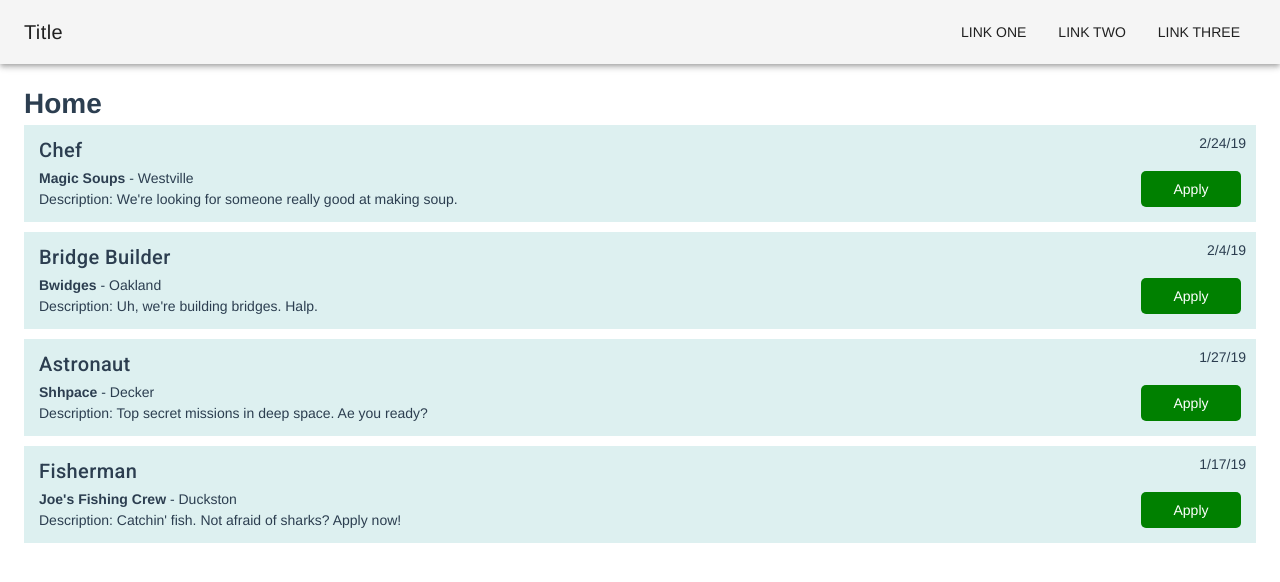
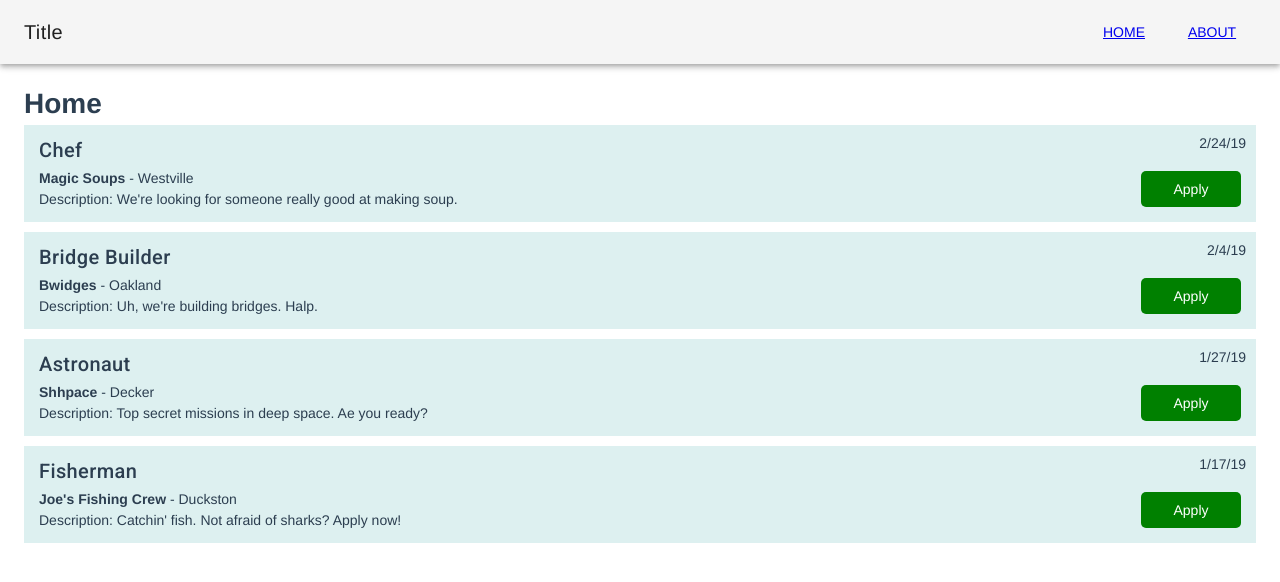
Before and after one commit to WindowDump/umass-cs320-c-lions, a Vue app in the folder frontend/: page / in a window 1280 px wide. Shown: the top 582 px of the page. Built offline with nearby package versions, Linux system fonts and the light colour scheme.

Commit message:
Updated navbar with routing links

```diff
--- a/frontend/src/App.vue
+++ b/frontend/src/App.vue
@@ -1,17 +1,15 @@
 <template>
   <div id="app">
-    <!-- <div id="nav">
-      <router-link to="/">Home</router-link> |
-      <router-link to="/about">About</router-link>
-    </div>
-    <router-view /> -->
     <v-toolbar>
       <v-toolbar-title>Title</v-toolbar-title>
       <v-spacer></v-spacer>
       <v-toolbar-items class="hidden-sm-and-down">
-        <v-btn flat>Link One</v-btn>
-        <v-btn flat>Link Two</v-btn>
-        <v-btn flat>Link Three</v-btn>
+        <v-btn flat>
+          <router-link to="/">Home</router-link>
+        </v-btn>
+        <v-btn flat>
+          <router-link to="/about">About</router-link>
+        </v-btn>
       </v-toolbar-items>
     </v-toolbar>
     <v-content>
```
